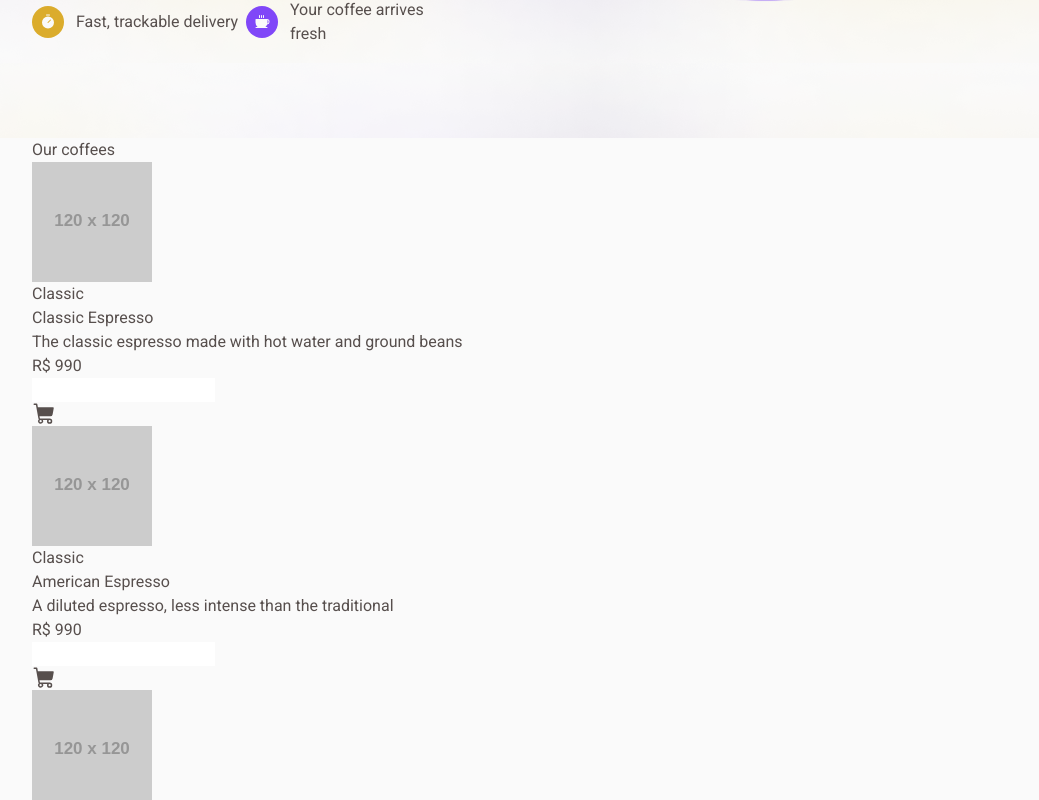
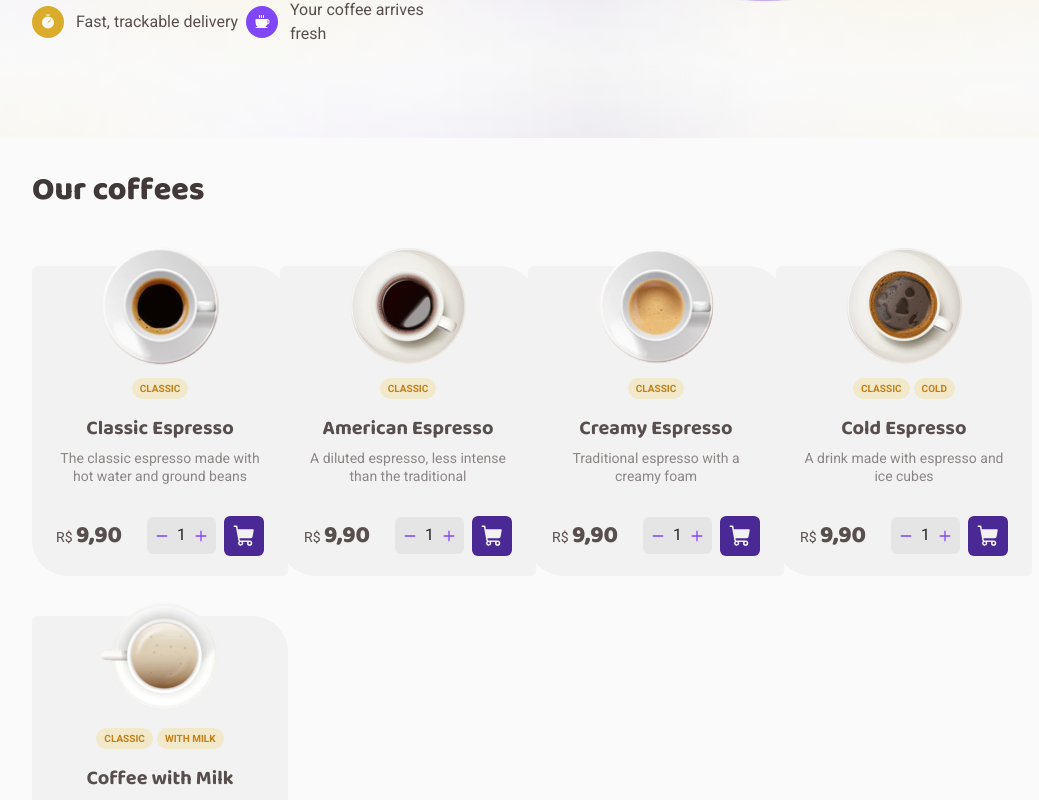
Before and after one commit to rHuggler/coffee-delivery, a React (Vite) app: page / in a window 1280 px wide. Shown: the part 585-1385 px from the top of the page, without its empty margins (128-1167 px from the left). Built offline with nearby package versions, Linux system fonts and the light colour scheme.

Commit message:
Add styling to CoffeeCard

```diff
--- a/src/pages/Home/components/CoffeeCard.tsx
+++ b/src/pages/Home/components/CoffeeCard.tsx
@@ -1,4 +1,4 @@
-import { ShoppingCart } from "@phosphor-icons/react";
+import { Minus, Plus, ShoppingCart } from "@phosphor-icons/react";
 
 interface CoffeeCardProps {
 	imageUrl: string;
@@ -16,20 +16,50 @@ export function CoffeeCard({
 	tags,
 }: CoffeeCardProps) {
 	return (
-		<div>
-			<img src={imageUrl} alt="" />
-			<header>
+		<div className="w-64 h-[calc(20rem-0.625rem)] bg-brown-200 flex flex-col items-stretch text-sm leading-130% rounded-tl-md rounded-br-md rounded-tr-4.5xl rounded-bl-4.5xl text-brown-700">
+			<img
+				src={`/coffees/${imageUrl}`}
+				alt=""
+				className="h-30 w-30 -mt-5 self-center"
+			/>
+			<header className="flex gap-1 self-center mt-3">
 				{tags.map((t) => (
-					<p key={t}>{t}</p>
+					<div key={t} className="rounded-full bg-yellow-300">
+						<p
+							key={t}
+							className="px-2 py-1 text-2xs leading-130% font-bold uppercase text-yellow-700"
+						>
+							{t}
+						</p>
+					</div>
 				))}
 			</header>
-			<h5>{name}</h5>
-			<p>{description}</p>
-			<footer>
-				<p>R$ {price}</p>
-				<input type="number" name="" id="" />
-				<div>
-					<ShoppingCart size={24} weight="fill" />
+			<h5 className="self-center mt-4 px-5 font-title font-bold text-xl leading-130%">
+				{name}
+			</h5>
+			<p className="self-center mt-2 px-5 text-center text-brown-600">
+				{description}
+			</p>
+			<footer className="flex items-center justify-between mt-auto mb-5 px-6">
+				<p>
+					<span>R$</span>{" "}
+					<span className="font-title font-extrabold text-2xl leading-130%">
+						{(price / 100).toFixed(2).replace(".", ",")}
+					</span>
+				</p>
+				<div className="flex items-center gap-2">
+					<div className="flex items-center gap-2 p-2 rounded-md bg-brown-400 text-brown-900 text-base leading-130%">
+						<button type="button" className="text-purple-500">
+							<Minus size={14} weight="bold" />
+						</button>
+						<span>1</span>
+						<button type="button" className="text-purple-500">
+							<Plus size={14} weight="bold" />
+						</button>
+					</div>
+					<div className="p-2 rounded-md bg-purple-700 text-brown-200">
+						<ShoppingCart size={24} weight="fill" />
+					</div>
 				</div>
 			</footer>
 		</div>
--- a/src/pages/Home/index.tsx
+++ b/src/pages/Home/index.tsx
@@ -6,43 +6,48 @@ const coffeeList = [
 		description: "The classic espresso made with hot water and ground beans",
 		price: 990,
 		tags: ["Classic"],
-		imageUrl: "https://placehold.co/120x120",
+		imageUrl: "classic-espresso.png",
 	},
 	{
 		name: "American Espresso",
 		description: "A diluted espresso, less intense than the traditional",
 		price: 990,
 		tags: ["Classic"],
-		imageUrl: "https://placehold.co/120x120",
+		imageUrl: "american-espresso.png",
 	},
 	{
 		name: "Creamy Espresso",
 		description: "Traditional espresso with a creamy foam",
 		price: 990,
 		tags: ["Classic"],
-		imageUrl: "https://placehold.co/120x120",
+		imageUrl: "creamy-espresso.png",
 	},
 	{
 		name: "Cold Espresso",
 		description: "A drink made with espresso and ice cubes",
 		price: 990,
 		tags: ["Classic", "Cold"],
-		imageUrl: "https://placehold.co/120x120",
+		imageUrl: "cold-espresso.png",
 	},
 	{
 		name: "Coffee with Milk",
 		description: "Half and half of traditional espresso and steamed milk",
 		price: 990,
 		tags: ["Classic", "With Milk"],
-		imageUrl: "https://placehold.co/120x120",
+		imageUrl: "coffee-with-milk.png",
 	},
 ];
 
 export function Home() {
 	return (
-		<main>
-			<h3>Our coffees</h3>
-			<div id="coffee-list-grid">
+		<main className="mt-8">
+			<h3 className="font-title text-3.5xl leading-130% font-extrabold text-brown-800">
+				Our coffees
+			</h3>
+			<div
+				id="coffee-list-grid"
+				className="mt-13 grid grid-cols-4 gap-y-10 gap-x-8"
+			>
 				{coffeeList.map((c) => (
 					<CoffeeCard key={c.name} {...c} />
 				))}
```
